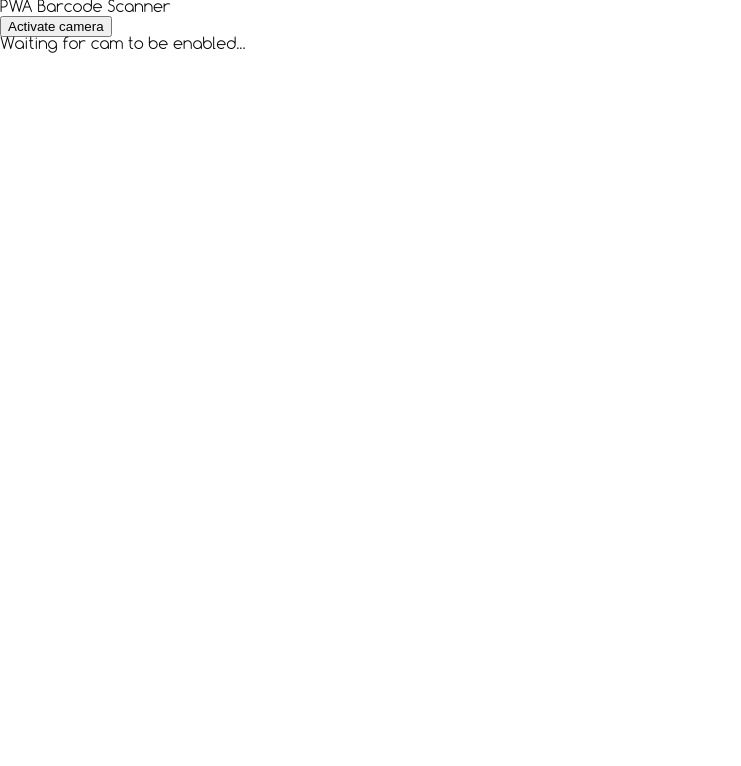
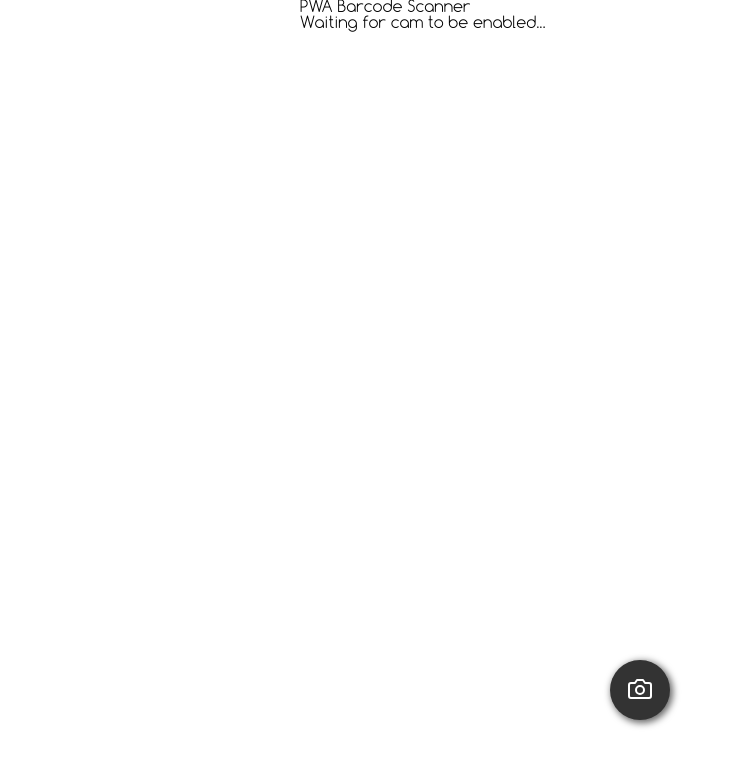
Before and after one commit to moigonzalez/pwa-barcode-scanner, a React app: page / in a window 1280 px wide. Shown: the top 766 px of the page, without its empty margins (0-741 px from the left). Built offline with nearby package versions, Linux system fonts and the light colour scheme.

Commit message:
ADds video component and icons

```diff
--- a/package.json
+++ b/package.json
@@ -20,6 +20,7 @@
     "quagga": "^0.12.1",
     "react": "^16.7.0",
     "react-dom": "^16.7.0",
+    "react-feather": "^1.1.5",
     "react-router": "^4.3.1",
     "react-router-dom": "^4.3.1",
     "reset-css": "^4.0.1"
--- a/src/cameraHandler/Video.js
+++ b/src/VideoComponent/Video.js
@@ -1,11 +1,16 @@
 import React, { Component } from 'react';
 
 import Quagga from 'quagga';
+import VideoSkeleton from './Video.skeleton';
 
 class Video extends Component {
 
   constructor(...props) {
     super(...props);
+
+    state = {
+      videoInit: false
+    }
 
     this.videoRef = React.createRef();
   }
@@ -35,13 +40,22 @@ class Video extends Component {
               return
           }
           Quagga.start();
+
+          this.setState({
+            videoInit: true
+          })
       });
       Quagga.onDetected(this.onDetected);
     }
   }
 
   render() {
-    return (<div id="video"></div>);
+    return (
+      this.state.videoInit ?
+      <div className="video" id="video"></div>
+      :
+      <VideoSkeleton />
+      );
   }
 }
 
--- /dev/null
+++ b/src/VideoComponent/Video.skeleton.js
@@ -0,0 +1,7 @@
+import React from 'react';
+
+const VideoSkeleton = () => (
+  <div className="skeleton__video"></div>
+);
+
+export default VideoSkeleton;
--- a/src/cameraHandler/CameraHandler.js
+++ b/src/cameraHandler/CameraHandler.js
@@ -1,5 +1,7 @@
 import React, { lazy, Component, Suspense } from 'react';
-const Video = lazy(() => import('./Video'));
+import { Camera } from 'react-feather';
+
+const Video = lazy(() => import('../VideoComponent/Video'));
 
 import css from './cameraHandler.css';
 
@@ -32,7 +34,6 @@ class CameraHandler extends Component {
   render() {
     return (
       <>
-        <button onClick={this.onCamEnabled}>Activate camera</button>
         {this.state.isCamEnabled ?
           <Suspense fallback={<div>Loading...</div>}>
             <Video />
@@ -40,6 +41,9 @@ class CameraHandler extends Component {
           :
           <div>Waiting for cam to be enabled...</div>
         }
+        <button className="btn__round camera__enable" onClick={this.onCamEnabled}>
+          <Camera />
+        </button>
       </>
     );
   }
--- a/src/cameraHandler/cameraHandler.css
+++ b/src/cameraHandler/cameraHandler.css
@@ -1,4 +1,8 @@
-video {
-  height: 300px;
-  width: 400px;
+.camera__enable {
+  position: absolute;
+  bottom: 80px;
+  left: 0;
+  right: 0;
+  margin: 0 auto;
+  color: white;
 }
--- a/src/global.css
+++ b/src/global.css
@@ -7,4 +7,26 @@
 
 body {
   font-family: 'Comfortaa-Light';
+  max-width: 680px;
+  margin: 0 auto;
 }
+
+.btn__round {
+  height: 60px;
+  width: 60px;
+  border-radius: 50%;
+  background-color: #333333;
+  border: none;
+  box-shadow: 2px 2px 7px 1px #666666;
+  transform: translateY(0);
+  transition: background-color 0.2s ease-in-out;
+}
+
+.btn__round:hover {
+  background-color: #4D4D4D;
+}
+
+.btn__round:focus {
+  box-shadow: 0px 0px 2px 0px #4D4D4D;
+  transform: translateY(2px);
+}
--- a/webpack.config.js
+++ b/webpack.config.js
@@ -37,7 +37,7 @@ module.exports = {
         ]
       },
       {
-        test: /\.(woff(2)?|ttf|eot|svg)(\?v=\d+\.\d+\.\d+)?$/,
+        test: /\.(woff(2)?|ttf|eot)(\?v=\d+\.\d+\.\d+)?$/,
         use: [{
             loader: 'file-loader',
             options: {
```
Also changed, not shown: src/VideoComponent/video.css (added, +15 -0 lines), 1 other file (tests, documents, lock files or other folders).
